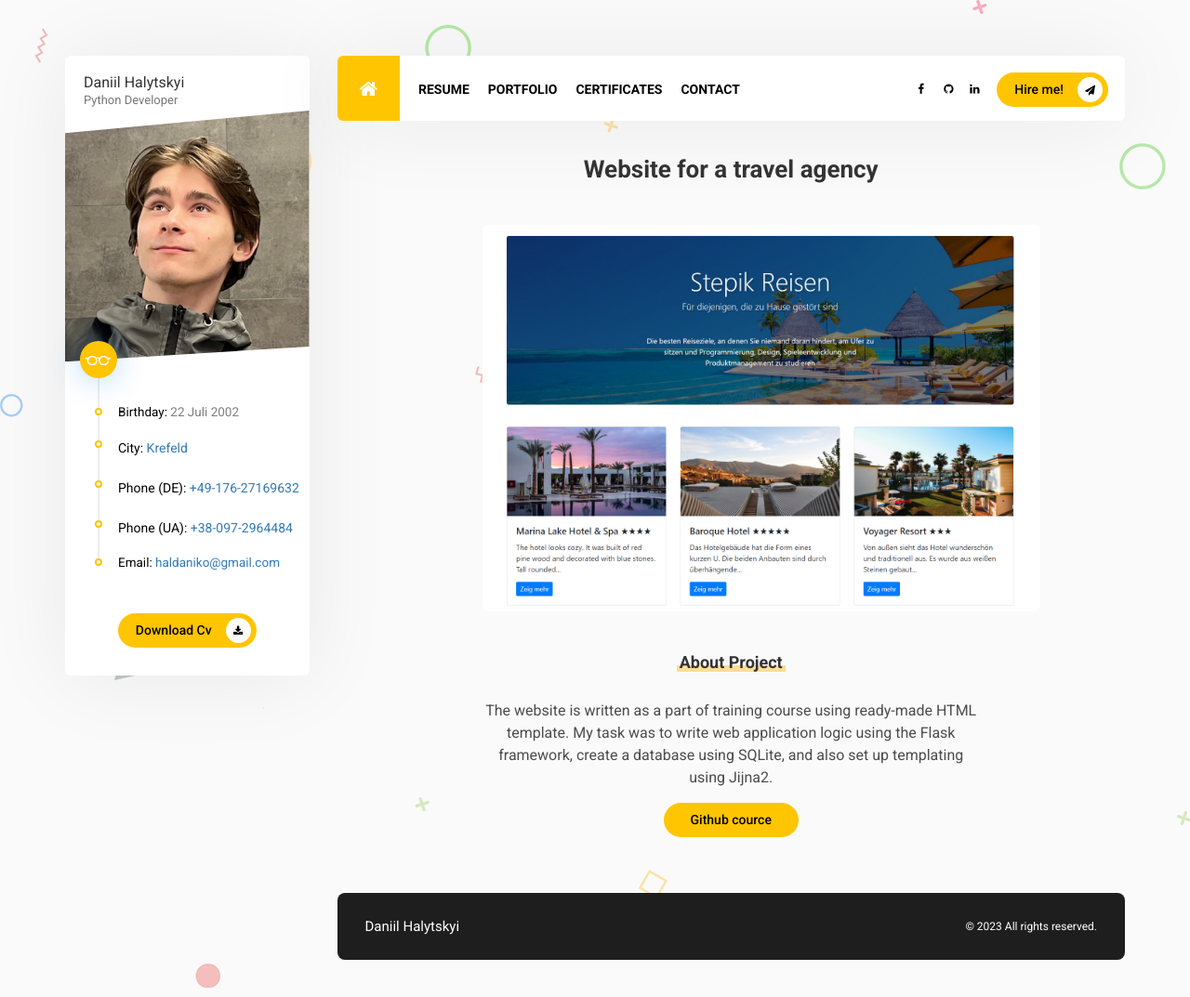
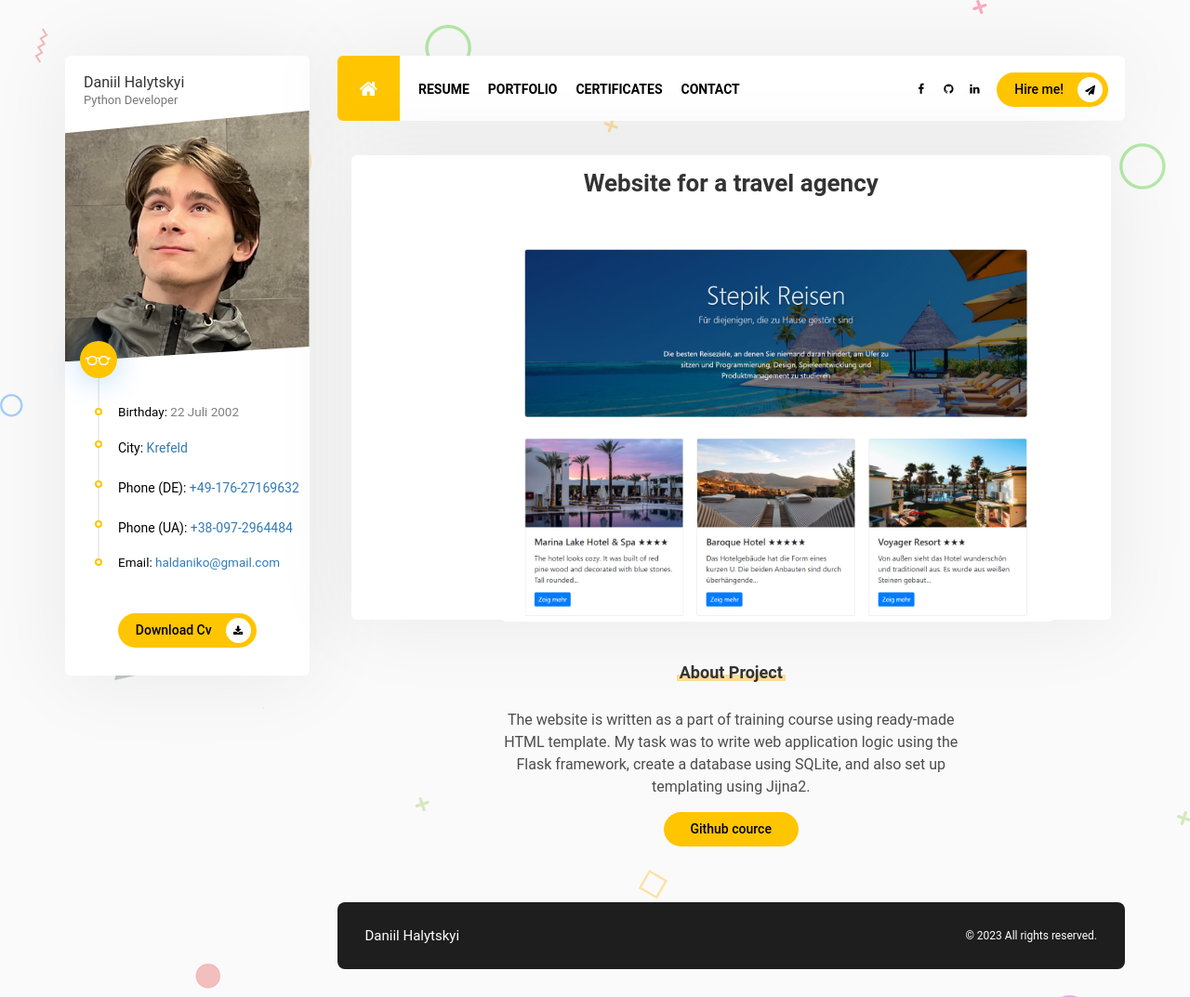
Before and after one commit to haldaniko/Portfolio-DjangoWebsite, a Django app: template templates/portfolio/project-1.html in a window 1280 px wide. Shown: the whole page at 93% size. Run offline with Django 5.2, Linux system fonts and the light colour scheme; the template is opened without the code that fills it, so the values that code supplies are empty; some libraries are stand-ins or nearby versions.

Commit message:
delete unnecessary

```diff
--- a/templates/base.html
+++ b/templates/base.html
@@ -10,7 +10,6 @@
   <meta name="keywords" content="personal, vcard, portfolio">
   <meta name="viewport" content="width=device-width, initial-scale=1.0">
 
-  <link rel="icon" href="/static/images/favicon.ico" type="image/x-icon">
   <link rel="stylesheet" href="{% static 'css/bootstrap.css' %}">
   <link rel="stylesheet" href="{% static 'css/reset.css' %}">
   <link rel="stylesheet" href="{% static 'cubeportfolio/css/cubeportfolio.min.css' %}">
@@ -20,9 +19,8 @@
   <link rel="stylesheet" href="{% static 'css/colors/yellow.css' %}">
   <link rel="stylesheet" href="{% static 'icon-fonts/font-awesome-4.7.0/css/font-awesome.min.css' %}">
   <link rel="stylesheet" href="{% static 'icon-fonts/web-design/flaticon.css' %}">
-  <link rel="stylesheet" href="https://fonts.googleapis.com/css?family=Roboto:400,500,700,900">
-
-  <script src="http://html5shim.googlecode.com/svn/trunk/html5.js"></script>
+  {#  <link rel="stylesheet" href="https://fonts.googleapis.com/css?family=Roboto:400,500,700,900">#}
+  {#  <script src="http://html5shim.googlecode.com/svn/trunk/html5.js"></script>#}
 </head>
 
 
@@ -36,8 +34,11 @@
 
       {% include 'includes/navigation.html' %}
 
-      {% block container %} {% endblock %}
-
+      <div class="col-md-12">
+        <div id="content" class="panel-container">
+          {% block container %} {% endblock %}
+        </div>
+      </div>
       {% include 'includes/footer.html' %}
 
     </div>
```
